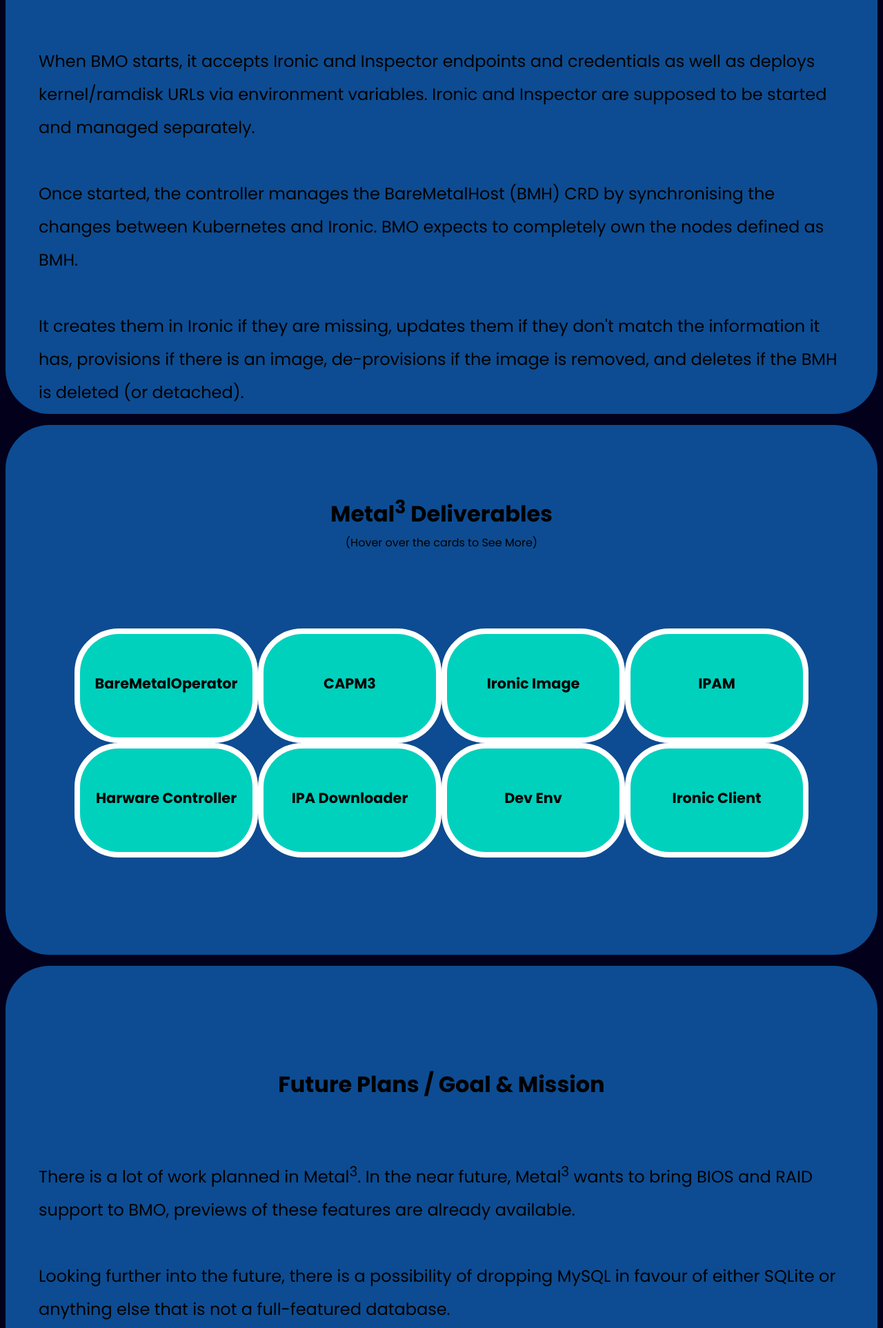
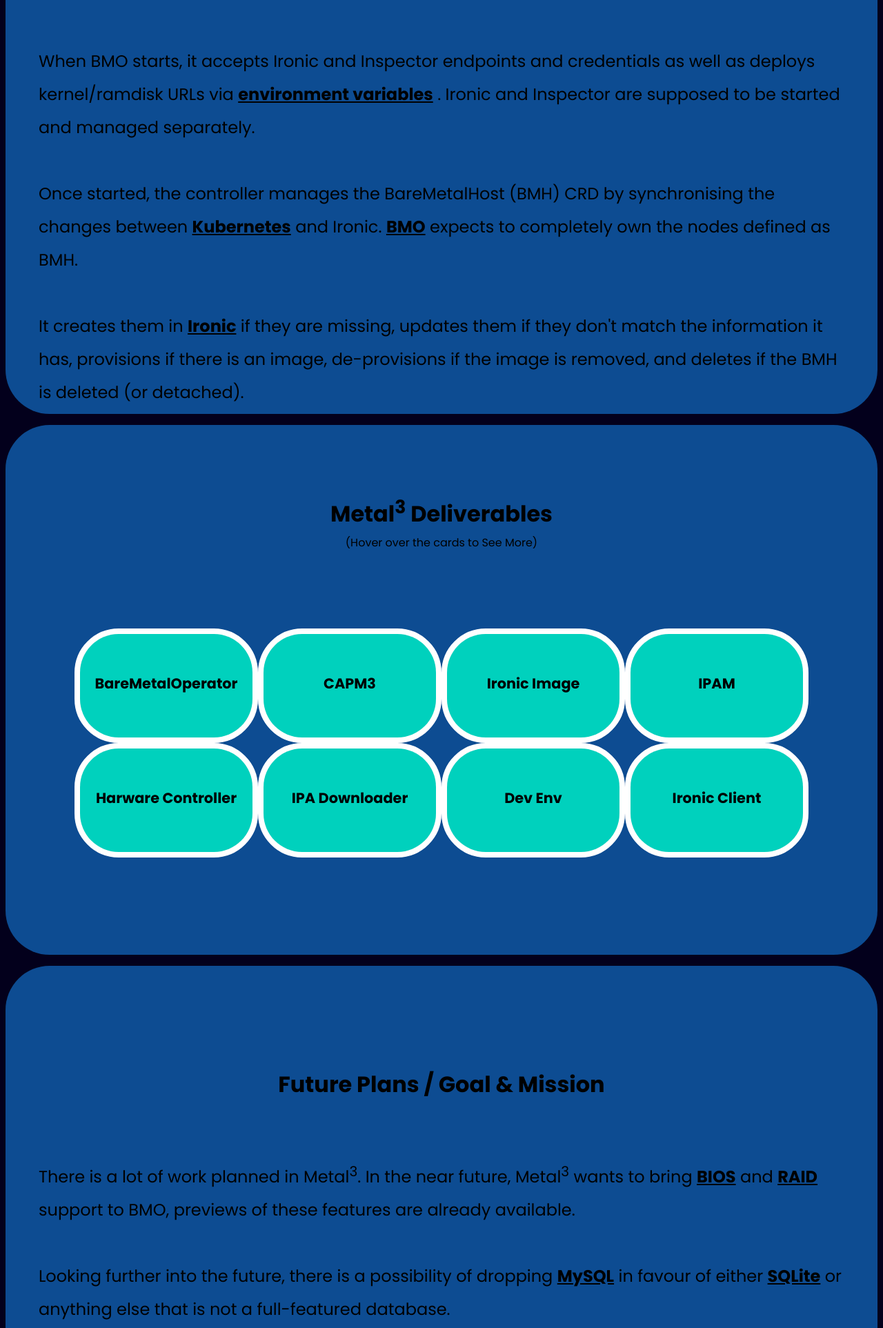
Before and after one commit to iamatifmoin/metal3, a plain HTML site: page index.html in a window 1280 px wide. Shown: the part 3240-5165 px from the top of the page at 69% size. Drawn offline with Linux system fonts and the light colour scheme.

Commit message:
added links in index.html, description in README

```diff
--- a/index.html
+++ b/index.html
@@ -157,20 +157,31 @@
       <h1>Metal<sup>3</sup> Working</h1>
       <p>
         When BMO starts, it accepts Ironic and Inspector endpoints and
-        credentials as well as deploys kernel/ramdisk URLs via environment
-        variables. Ironic and Inspector are supposed to be started and managed
+        credentials as well as deploys kernel/ramdisk URLs via
+        <a
+          href="https://github.com/metal3-io/baremetal-operator/blob/main/docs/configuration.md"
+          >environment variables</a
+        >
+        . Ironic and Inspector are supposed to be started and managed
         separately.
         <br />
         <br />
         Once started, the controller manages the BareMetalHost (BMH) CRD by
-        synchronising the changes between Kubernetes and Ironic. BMO expects to
-        completely own the nodes defined as BMH.
+        synchronising the changes between
+        <a href="https://kubernetes.io/docs/home/">Kubernetes</a>
+        and Ironic.
+        <a
+          href="https://docs.google.com/document/d/1x_SOWe20AYc-BdrMkoMtONa2LrDaKfJy8cKxvDmJJeY/edit?usp=sharing"
+          >BMO</a
+        >
+        expects to completely own the nodes defined as BMH.
         <br />
         <br />
-        It creates them in Ironic if they are missing, updates them if they
-        don't match the information it has, provisions if there is an image,
-        de-provisions if the image is removed, and deletes if the BMH is deleted
-        (or detached).
+        It creates them in
+        <a href="https://docs.openstack.org/ironic/latest/">Ironic</a>
+        if they are missing, updates them if they don't match the information it
+        has, provisions if there is an image, de-provisions if the image is
+        removed, and deletes if the BMH is deleted (or detached).
       </p>
     </div>
 
@@ -300,13 +311,24 @@
       <p>
         There is a lot of work planned in Metal<sup>3</sup>. In the near future,
         Metal<sup>3</sup>
-        wants to bring BIOS and RAID support to BMO, previews of these features
-        are already available.
+        wants to bring
+        <a
+          href="https://github.com/metal3-io/metal3-docs/blob/master/design/baremetal-operator/bios-config.md"
+          >BIOS</a
+        >
+        and
+        <a
+          href="https://github.com/metal3-io/metal3-docs/blob/master/design/baremetal-operator/raid-api.md"
+          >RAID</a
+        >
+        support to BMO, previews of these features are already available.
         <br />
         <br />
         Looking further into the future, there is a possibility of dropping
-        MySQL in favour of either SQLite or anything else that is not a
-        full-featured database.
+        <a href="https://www.mysql.com/">MySQL</a>
+        in favour of either
+        <a href="https://sqlite.org/">SQLite</a>
+        or anything else that is not a full-featured database.
       </p>
     </div>
     <div class="footer">
--- a/style.scss
+++ b/style.scss
@@ -269,7 +269,7 @@ html {
     display: flex;
     flex-direction: row;
     text-decoration: underline;
-    text-decoration-color: #fff;
+    text-decoration-color: black;
     justify-content: center;
     align-items: center;
     gap: 2em;
@@ -277,7 +277,7 @@ html {
       text-decoration: none;
       font-weight: 900;
       font-size: 1.5em;
-      color: #fff;
+      color: black;
       cursor: pointer;
       transition: all 0.3s;
       &:hover {
@@ -329,6 +329,11 @@ html {
   align-items: center;
   flex-direction: column;
   gap: 2em;
+  a {
+    text-decoration-color: black;
+    color: black;
+    font-weight: bold;
+  }
   h1 {
     font-size: 2em;
   }
@@ -442,6 +447,11 @@ html {
   align-items: center;
   flex-direction: column;
   gap: 2em;
+  a {
+    text-decoration-color: black;
+    color: black;
+    font-weight: bold;
+  }
   h1 {
     font-size: 2em;
   }
```
Also changed, not shown: style.css, 2 other files.
